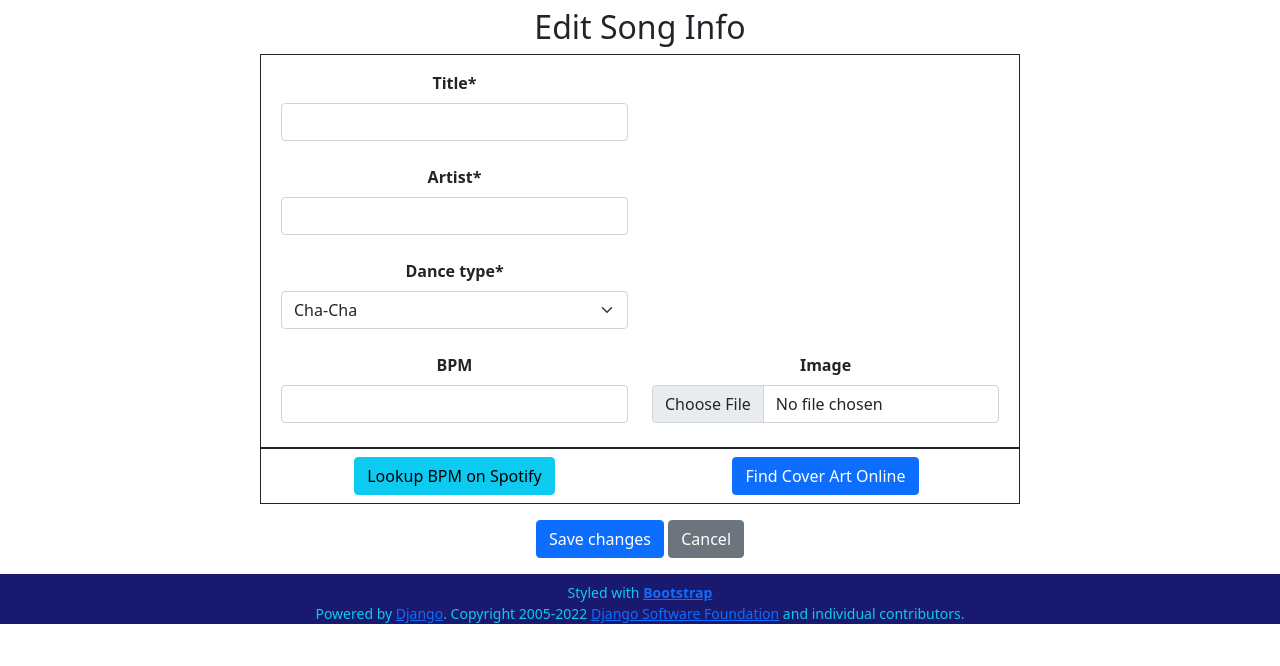
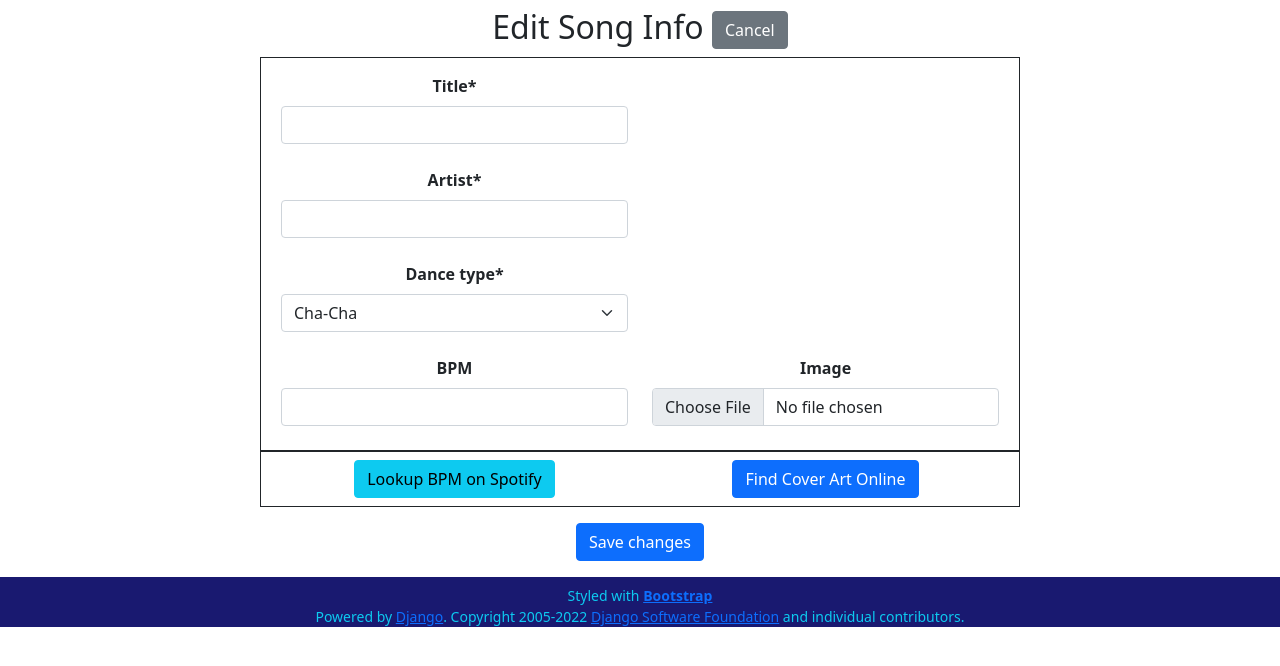
Before and after one commit to dlanghorne0428/StudioMusicPlayer, a Django app: template App/templates/update_song.html in a window 1280 px wide. Shown: the part 56-722 px from the top of the page. Run offline with Django 4.2, Linux system fonts and the light colour scheme; the template is opened without the code that fills it: values that come from a table or form of the project are taken from there, others are empty; some libraries are stand-ins or nearby versions.

Commit message:
Move cancel button

```diff
--- a/App/forms.py
+++ b/App/forms.py
@@ -101,7 +101,6 @@ class SongEditForm(ModelForm):
             FormActions(
                 # submit button and cancel link in the form of a button
                 Submit('save', 'Save changes'),
-                HTML("""<a href="{% url 'App:show_songs' %}" class="btn btn-secondary">Cancel</a>"""),
                 # add some y-margin around the buttons.
                 css_class="my-3"
             )
--- a/App/templates/update_song.html
+++ b/App/templates/update_song.html
@@ -6,7 +6,7 @@
 <div class="row">
   <div class="col-12 col-lg-8 offset-lg-2">
     <!-- page title and placeholder for form errors -->
-    <h2 class='text-center my-2'>Edit Song Info</h2>
+    <h2 class='text-center my-2'>Edit Song Info <a href="{% url 'App:show_songs' %}" class="btn btn-small btn-secondary">Cancel</a></h2>
     <h3 class='text-center text-danger'>{{ error }}</h3>
 
     <!-- display the form -->
```
